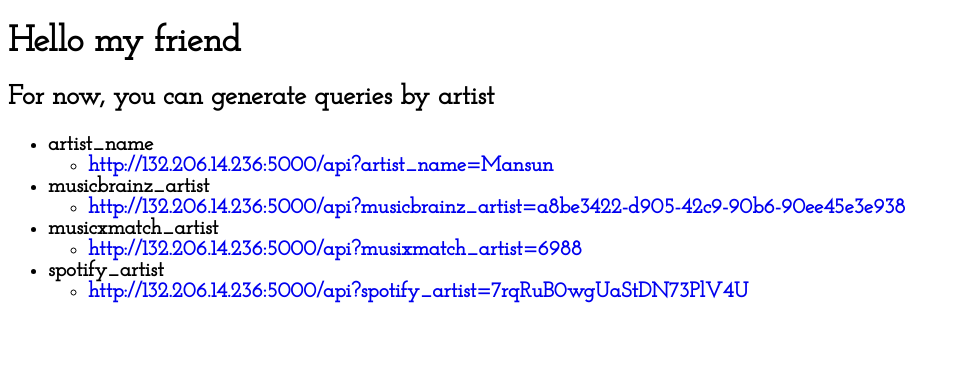
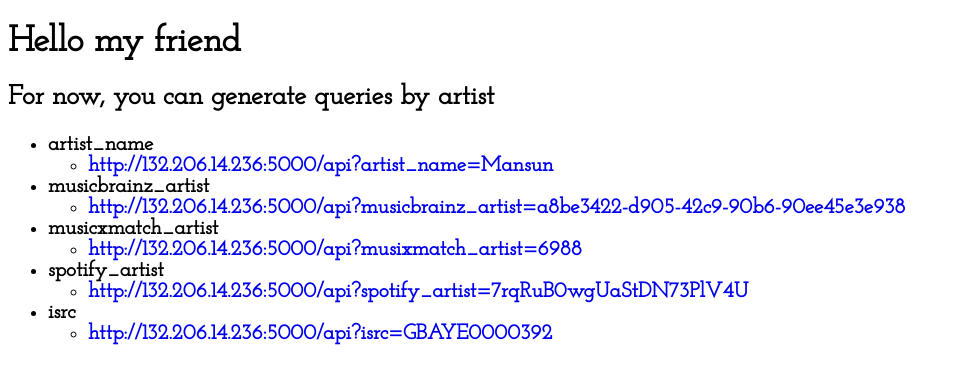
Before and after one commit to digitalmusiclab/grail_api, a Flask app: page / in a window 1280 px wide. Shown: the top 384 px of the page, without its empty margins (0-960 px from the left). Run offline with Flask 2, Linux system fonts and the light colour scheme.

Commit message:
Add: HTML template includes ISRC calls

```diff
--- a/templates/hello.html
+++ b/templates/hello.html
@@ -34,6 +34,10 @@
   	<li>spotify_artist</li>
   	<ul>
   		<li><a href="http://132.206.14.236:5000/api?spotify_artist=7rqRuB0wgUaStDN73PlV4U">http://132.206.14.236:5000/api?spotify_artist=7rqRuB0wgUaStDN73PlV4U</a></li>
+    </ul>
+    <li>isrc</li>
+    <ul>
+      <li><a href="http://132.206.14.236:5000/api?isrc=GBAYE0000392">http://132.206.14.236:5000/api?isrc=GBAYE0000392</a></li>
   	</ul>
   </ul>
   </h3>
```
